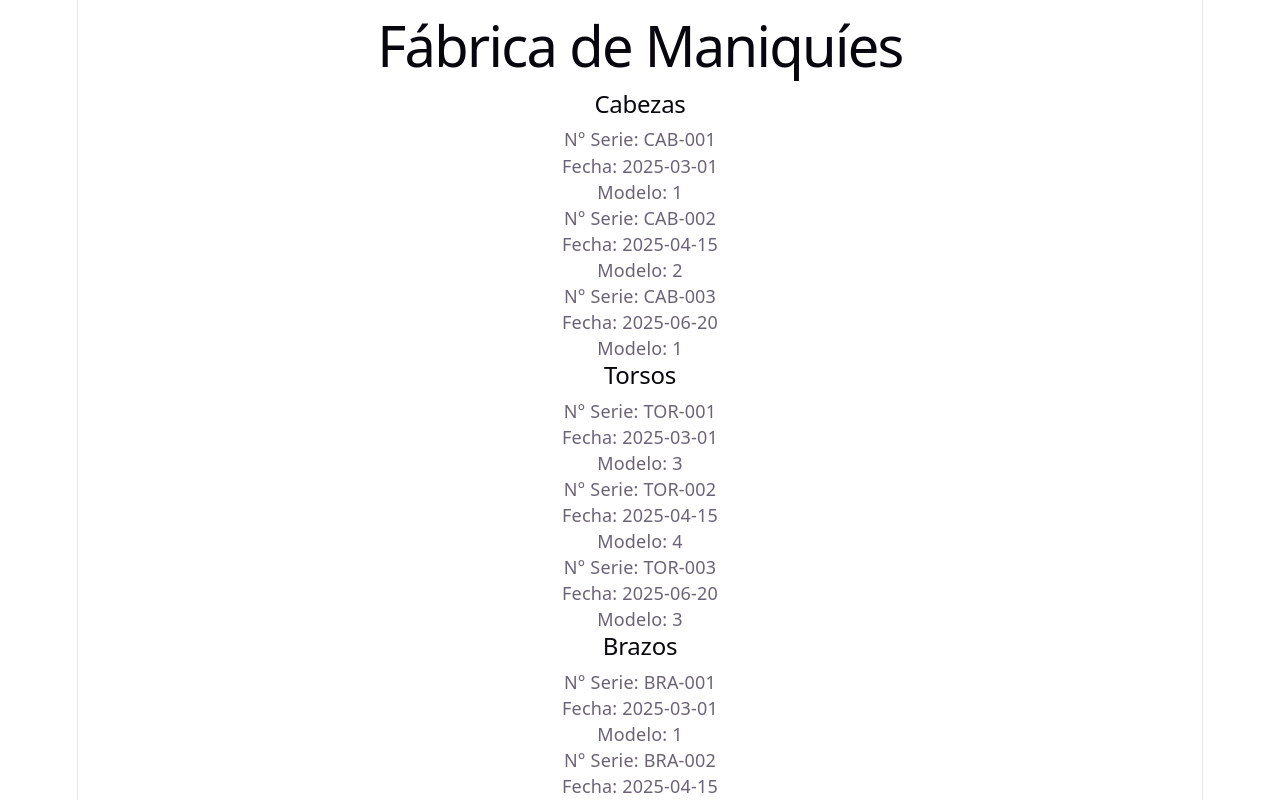
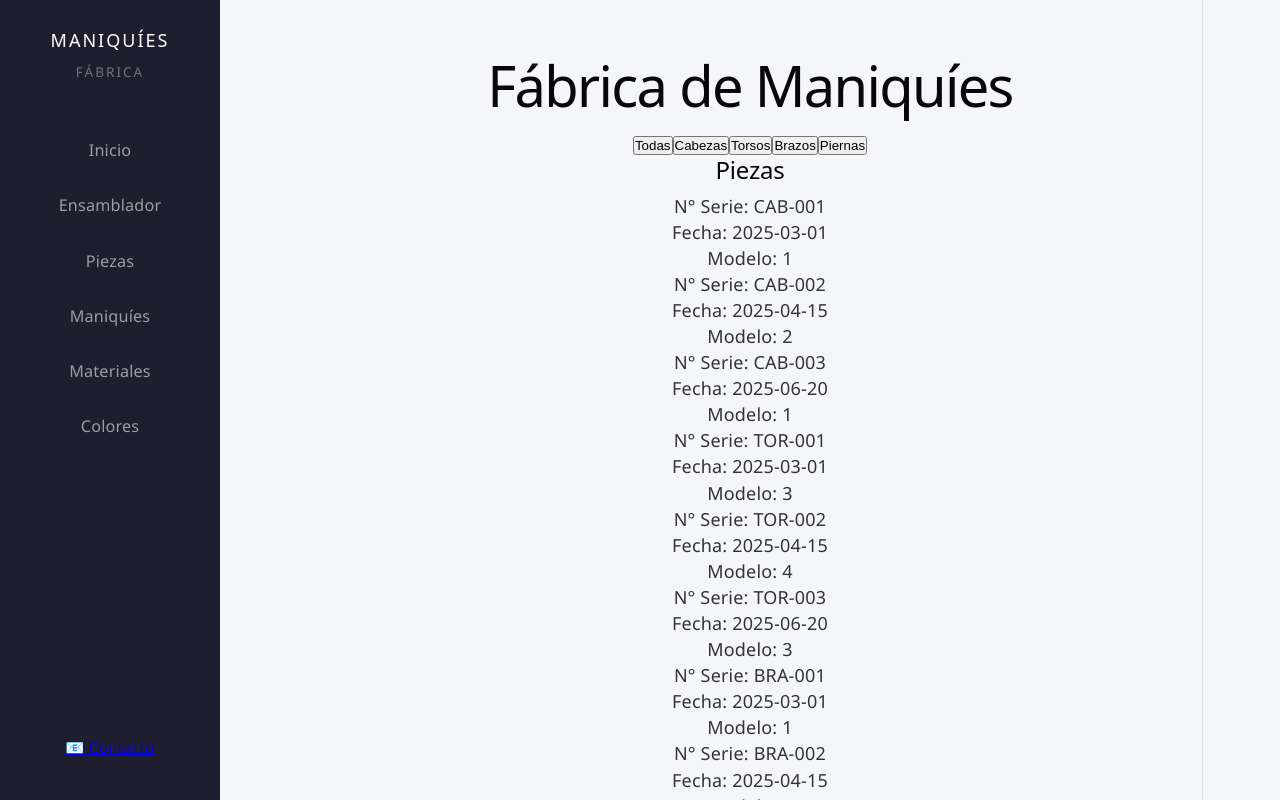
Before and after one commit to luzlomba/frontend_maniquies, a React (Vite) app: page / in a window 1280 px wide. Shown: the top 800 px of the page. Built offline with nearby package versions, Linux system fonts and the light colour scheme.

Commit message:
se concreta la estructura de sidebar

```diff
--- a/src/App.css
+++ b/src/App.css
@@ -1,184 +1,76 @@
-.counter {
-  font-size: 16px;
-  padding: 5px 10px;
-  border-radius: 5px;
-  color: var(--accent);
-  background: var(--accent-bg);
-  border: 2px solid transparent;
-  transition: border-color 0.3s;
-  margin-bottom: 24px;
-
-  &:hover {
-    border-color: var(--accent-border);
-  }
-  &:focus-visible {
-    outline: 2px solid var(--accent);
-    outline-offset: 2px;
-  }
+* {
+  margin: 0;
+  padding: 0;
+  box-sizing: border-box;
 }
 
-.hero {
-  position: relative;
-
-  .base,
-  .framework,
-  .vite {
-    inset-inline: 0;
-    margin: 0 auto;
-  }
-
-  .base {
-    width: 170px;
-    position: relative;
-    z-index: 0;
-  }
-
-  .framework,
-  .vite {
-    position: absolute;
-  }
-
-  .framework {
-    z-index: 1;
-    top: 34px;
-    height: 28px;
-    transform: perspective(2000px) rotateZ(300deg) rotateX(44deg) rotateY(39deg)
-      scale(1.4);
-  }
-
-  .vite {
-    z-index: 0;
-    top: 107px;
-    height: 26px;
-    width: auto;
-    transform: perspective(2000px) rotateZ(300deg) rotateX(40deg) rotateY(39deg)
-      scale(0.8);
-  }
+body {
+  font-family: 'Segoe UI', sans-serif;
+  background-color: #f5f6fa;
+  color: #333;
 }
 
-#center {
+.layout {
+  display: flex;
+  min-height: 100vh;
+}
+
+/* SIDEBAR */
+.sidebar {
+  width: 220px;
+  min-height: 100vh;
+  background-color: #1e1e2e;
+  position: fixed;
+  top: 0;
+  left: 0;
   display: flex;
   flex-direction: column;
-  gap: 25px;
-  place-content: center;
-  place-items: center;
-  flex-grow: 1;
-
-  @media (max-width: 1024px) {
-    padding: 32px 20px 24px;
-    gap: 18px;
-  }
+  padding: 30px 20px;
 }
 
-#next-steps {
-  display: flex;
-  border-top: 1px solid var(--border);
-  text-align: left;
-
-  & > div {
-    flex: 1 1 0;
-    padding: 32px;
-    @media (max-width: 1024px) {
-      padding: 24px 20px;
-    }
-  }
-
-  .icon {
-    margin-bottom: 16px;
-    width: 22px;
-    height: 22px;
-  }
-
-  @media (max-width: 1024px) {
-    flex-direction: column;
-    text-align: center;
-  }
+.sidebar-logo h2 {
+  color: white;
+  font-size: 1rem;
+  letter-spacing: 2px;
 }
 
-#docs {
-  border-right: 1px solid var(--border);
-
-  @media (max-width: 1024px) {
-    border-right: none;
-    border-bottom: 1px solid var(--border);
-  }
+.sidebar-logo p {
+  color: #ffffff60;
+  font-size: 0.75rem;
+  letter-spacing: 2px;
+  margin-bottom: 40px;
 }
 
-#next-steps ul {
+.sidebar-nav ul {
   list-style: none;
-  padding: 0;
-  display: flex;
-  gap: 8px;
-  margin: 32px 0 0;
-
-  .logo {
-    height: 18px;
-  }
-
-  a {
-    color: var(--text-h);
-    font-size: 16px;
-    border-radius: 6px;
-    background: var(--social-bg);
-    display: flex;
-    padding: 6px 12px;
-    align-items: center;
-    gap: 8px;
-    text-decoration: none;
-    transition: box-shadow 0.3s;
-
-    &:hover {
-      box-shadow: var(--shadow);
-    }
-    .button-icon {
-      height: 18px;
-      width: 18px;
-    }
-  }
-
-  @media (max-width: 1024px) {
-    margin-top: 20px;
-    flex-wrap: wrap;
-    justify-content: center;
-
-    li {
-      flex: 1 1 calc(50% - 8px);
-    }
-
-    a {
-      width: 100%;
-      justify-content: center;
-      box-sizing: border-box;
-    }
-  }
+  flex: 1;
 }
 
-#spacer {
-  height: 88px;
-  border-top: 1px solid var(--border);
-  @media (max-width: 1024px) {
-    height: 48px;
-  }
+.sidebar-nav li {
+  color: #ffffff90;
+  padding: 12px 10px;
+  border-radius: 8px;
+  cursor: pointer;
+  margin-bottom: 5px;
+  font-size: 0.9rem;
 }
 
-.ticks {
-  position: relative;
-  width: 100%;
+.sidebar-nav li:hover {
+  background-color: #ffffff15;
+  color: white;
+}
 
-  &::before,
-  &::after {
-    content: '';
-    position: absolute;
-    top: -4.5px;
-    border: 5px solid transparent;
-  }
+.sidebar-footer {
+  margin-top: auto;
+  color: #ffffff60;
+  font-size: 0.85rem;
+  cursor: pointer;
+  padding: 10px;
+}
 
-  &::before {
-    left: 0;
-    border-left-color: var(--border);
-  }
-  &::after {
-    right: 0;
-    border-right-color: var(--border);
-  }
+/* CONTENT */
+.content {
+  margin-left: 220px;
+  flex: 1;
+  padding: 40px;
 }
--- a/src/App.jsx
+++ b/src/App.jsx
@@ -1,16 +1,32 @@
+import { cabezas, torsos, brazos, piernas } from './data/data'
+import { useState } from 'react'
+import PiezasList from './components/PiezasList'
+import Sidebar from './components/Sidebar'
 import './App.css'
-import { cabezas, torsos, brazos, piernas } from './data/data'
-import PiezasList from './components/PiezasList'
 
 function App() {
+  const todasLasPiezas = [...cabezas, ...torsos, ...brazos, ...piernas]
+  const [filtro, setFiltro] = useState('todas')
+
+  const piezasFiltradas = filtro === 'todas'
+    ? todasLasPiezas
+    : todasLasPiezas.filter(p => p.tipo === filtro)
+
   return (
-    <>
-      <h1>Fábrica de Maniquíes</h1>
-      <PiezasList titulo="Cabezas" piezas={cabezas} />
-      <PiezasList titulo="Torsos" piezas={torsos} />
-      <PiezasList titulo="Brazos" piezas={brazos} />
-      <PiezasList titulo="Piernas" piezas={piernas} />
-    </>
+    <div className="layout">
+      <Sidebar />
+      <main className="content">
+        <h1>Fábrica de Maniquíes</h1>
+        <div className="filtros">
+          <button onClick={() => setFiltro('todas')}>Todas</button>
+          <button onClick={() => setFiltro('cabeza')}>Cabezas</button>
+          <button onClick={() => setFiltro('torso')}>Torsos</button>
+          <button onClick={() => setFiltro('brazo')}>Brazos</button>
+          <button onClick={() => setFiltro('pierna')}>Piernas</button>
+        </div>
+        <PiezasList titulo="Piezas" piezas={piezasFiltradas} />
+      </main>
+    </div>
   )
 }
 
--- /dev/null
+++ b/src/components/Sidebar.jsx
@@ -0,0 +1,25 @@
+function Sidebar() {
+  return (
+    <aside className="sidebar">
+      <div className="sidebar-logo">
+        <h2>MANIQUÍES</h2>
+        <p>FÁBRICA</p>
+      </div>
+      <nav className="sidebar-nav">
+        <ul>
+          <li>Inicio</li>
+          <li>Ensamblador</li>
+          <li>Piezas</li>
+          <li>Maniquíes</li>
+          <li>Materiales</li>
+          <li>Colores</li>
+        </ul>
+      </nav>
+      <div className="sidebar-footer">
+        <a href="mailto:fabrica_de_maniquies@gmail.com">📧 Contacto</a>
+      </div>
+    </aside>
+  )
+}
+
+export default Sidebar
```
